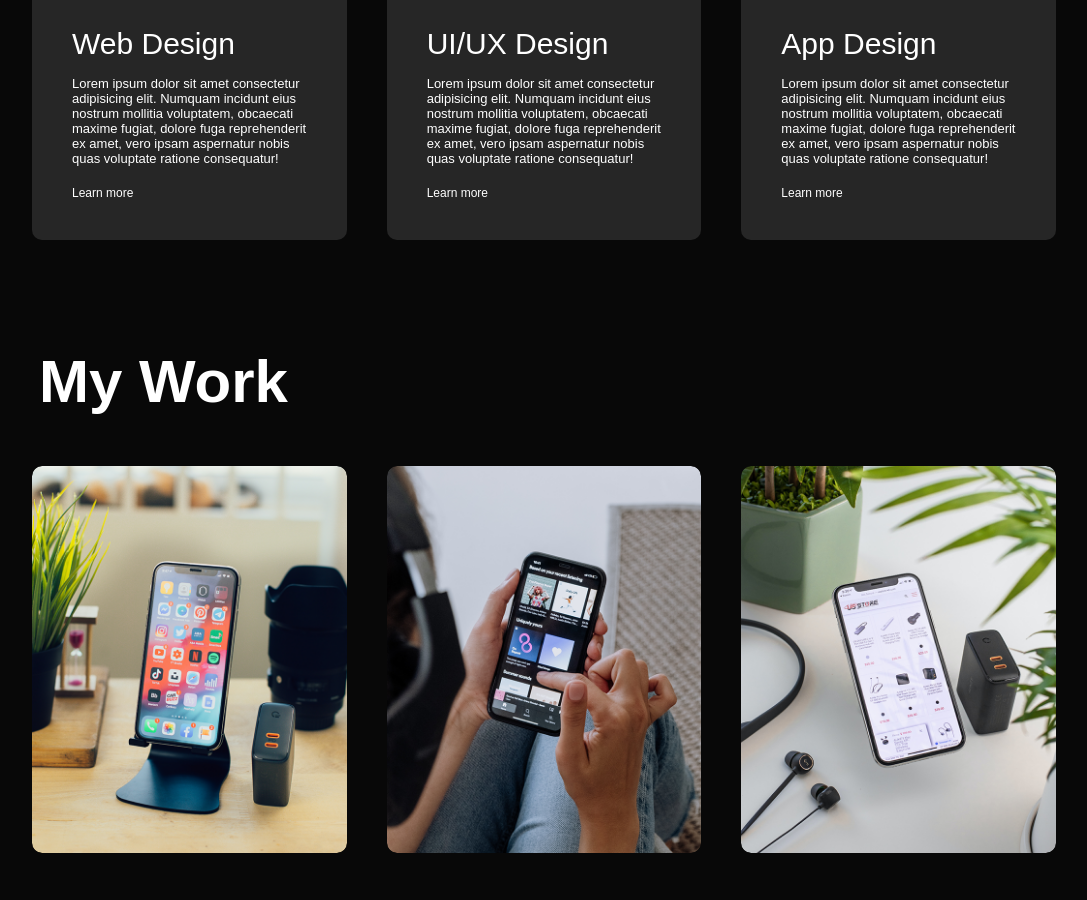
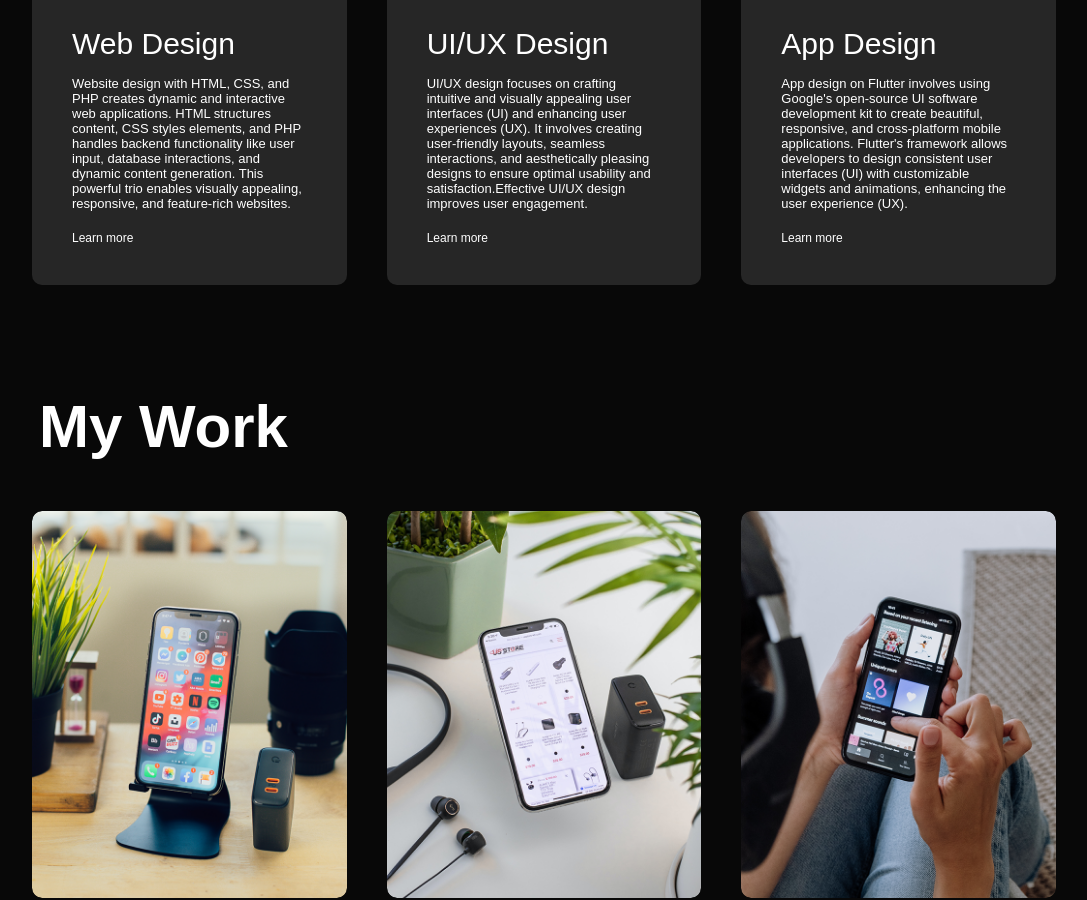
Before and after one commit to sumitjha2001/Portfolio, a plain HTML site: page index.html in a window 1280 px wide. Shown: the part 1859-2759 px from the top of the page, without its empty margins (96-1183 px from the left). Drawn offline with Linux system fonts and the light colour scheme.

Commit message:
did some changes

```diff
--- a/index.html
+++ b/index.html
@@ -48,18 +48,20 @@
                         <ul>
                             <Li><span>Web Development</span><br>Web App Development</Li>
                             <Li><span>App Development</span><br>Building Android</Li>
-                            <Li><span>Language</span><br>JAVA, C / C++</Li>
-                            <Li><span>Technical Proficiencies</span><br>Data Structures & Algorithms</Li>
+                            <Li><span>Language</span><br>JAVA / HTML / CSS / JavaScript</Li>
+                            <Li><span>Framework</span><br>JQuery / BootStrap</Li>
                             <Li><span>Database Management</span><br>SQL / MySQL / MongoDB / PHP-xampp</Li>
                             <Li><span>Microsoft Office</span><br>Powerpoint / Excel / Word / Outllook</Li>
                             <Li><span>Developer Tools</span><br>GIT / VS Code / Visual Studio / IntelliJ / Canva</Li>
-                            <Li><span>Course Curriculum</span><br>Data structure and algorithm, Computer Network, DBMS, Operating System</Li>
+                            <Li><span>Course Curriculum</span><br>Data Structure and Algorithm, Computer Network, DBMS, Operating System</Li>
                         </ul>
                     </div>
+
                     <div class="tab-contents" id="experience">
                         <ul>
-                            <Li><span>CodeClause</span><br>Java Development Intern (Current)</Li>
+                            <Li><span>CodeClause</span><br>Java Development Intern</Li>
                             <Li><span>Inxee System Private limited</span><br> Web Service Development Intern (Summer Internship 2023)</Li>
+                            <Li><span>Speak-up World Foundation</span><br>NGO Intern</Li>
                         </ul>
                     </div>
                     <div class="tab-contents" id="education">
@@ -82,28 +84,19 @@
             <div>
                 <i class="fa-sharp fa-solid fa-laptop-code"></i>
                 <h2>Web Design</h2>
-                <p> Lorem ipsum dolor sit amet consectetur adipisicing elit.
-                     Numquam incidunt eius nostrum mollitia voluptatem, obcaecati maxime fugiat,
-                     dolore fuga reprehenderit ex amet, vero ipsam aspernatur nobis quas voluptate
-                      ratione consequatur!</p>
+                <p> Website design with HTML, CSS, and PHP creates dynamic and interactive web applications. HTML structures content, CSS styles elements, and PHP handles backend functionality like user input, database interactions, and dynamic content generation. This powerful trio enables visually appealing, responsive, and feature-rich websites.</p>
                       <a href="#">Learn more</a>
             </div>
             <div>
                 <i class="fa-regular fa-crop-simple"></i>
                 <h2>UI/UX Design</h2>
-                <p> Lorem ipsum dolor sit amet consectetur adipisicing elit.
-                     Numquam incidunt eius nostrum mollitia voluptatem, obcaecati maxime fugiat,
-                     dolore fuga reprehenderit ex amet, vero ipsam aspernatur nobis quas voluptate
-                      ratione consequatur!</p>
+                <p>UI/UX design focuses on crafting intuitive and visually appealing user interfaces (UI) and enhancing user experiences (UX). It involves creating user-friendly layouts, seamless interactions, and aesthetically pleasing designs to ensure optimal usability and satisfaction.Effective UI/UX design improves user engagement.</p>
                       <a href="#">Learn more</a>
             </div>
             <div>
                 <i class="fa-brands fa-app-store"></i>
                 <h2>App Design</h2>
-                <p> Lorem ipsum dolor sit amet consectetur adipisicing elit.
-                     Numquam incidunt eius nostrum mollitia voluptatem, obcaecati maxime fugiat,
-                     dolore fuga reprehenderit ex amet, vero ipsam aspernatur nobis quas voluptate
-                      ratione consequatur!</p>
+                <p>App design on Flutter involves using Google's open-source UI software development kit to create beautiful, responsive, and cross-platform mobile applications. Flutter's framework allows developers to design consistent user interfaces (UI) with customizable widgets and animations, enhancing the user experience (UX).</p>
                       <a href="#">Learn more</a>
             </div>
 
@@ -118,27 +111,25 @@
            <div class="work">
                 <img src="images/work-1.png">
                 <div class="layer">
-                    <h3>Social Media App</h3>
-                    <p>The app connects you to the talented people around the world.
-                    Download it from playstore.</p>
-                    <a href="#"><i class="fa-solid fa-arrow-up-right-from-square"></i></a>
+                    <h3>Inventory Management System (Web-Based)</h3>
+                    <p>An inventory management system is a software tool used by businesses to track and manage their stock of goods, helping optimize inventory levels, streamline operations, and ensure efficient supply chain management. </p>
+                    <a href="https://github.com/sumitjha2001/Inventory-management-system"><i class="fa-solid fa-arrow-up-right-from-square"></i></a>
+                </div>
+           </div>
+           <div class="work">
+                 <img src="images/work-3.png">
+                 <div class="layer">
+                    <h3>E-Commerce Website</h3>
+                    <p>An E-commerce website is an online platform for Fruits that allows businesses to sell fruits to customers over the internet. It enables users to browse, select, and purchase items conveniently from the comfort of their homes.</p>
+                    <a href="https://github.com/sumitjha2001/E-Commerce_Fruit_Market"><i class="fa-solid fa-arrow-up-right-from-square"></i></a>
                 </div>
            </div>
            <div class="work">
                  <img src="images/work-2.png">
                  <div class="layer">
-                    <h3>Music Player App</h3>
-                    <p>The app connects you to the talented people around the world.
-                    Download it from playstore.</p>
-                    <a href="#"><i class="fa-solid fa-arrow-up-right-from-square"></i></a>
-                </div>
-           </div>
-           <div class="work">
-                 <img src="images/work-3.png">
-                 <div class="layer">
-                    <h3>Shopping App</h3>
-                    <p>The app connects you to the talented people around the world.
-                    Download it from playstore.</p>
+                    <h3>Ticket Booking App</h3>
+                    <p>The app connects you to the book Ticket & travel around the world.
+                    </p>
                     <a href="#"><i class="fa-solid fa-arrow-up-right-from-square"></i></a>
                 </div>
             </div>
@@ -153,13 +144,14 @@
         <div class="row">
             <div class="contact-left">
                 <h1 class="sub-title">Contact Me</h1>
-                <p> <i class="fas fa-paper-plane"></i> contact@example.com</p>
-                <p> <i class="fas fa-phone-square-alt"></i> 0123456789</p>
+                <p> <i class="fas fa-paper-plane"></i> sumitjha.sj2001@gmail.com</p>
+                <p> <i class="fas fa-phone-square-alt"></i> 8448925136</p>
                 <div class="social-icons">
+                   <a href="https://www.linkedin.com/in/sumit-jha-614043ba/"><i class="fa-brands fa-linkedin"></i></a>
+                   <a href="https://github.com/sumitjha2001"><i class="fa-brands fa-github"></i></a>
                    <a href="https://www.facebook.com/"><i class="fa-brands fa-facebook"></i></a>
                    <a href="https://www.twitter.com/"><i class="fa-brands fa-twitter-square"></i></a>
                    <a href="https://www.instagram.com/"><i class="fa-brands fa-instagram"></i></a>
-                   <a href="https://www.linkedin.com/"><i class="fa-brands fa-linkedin"></i></a>
                 </div>
                 <a href="images/my-cv.pdf" download class="btn btn2" >Download CV</a>
             </div>
```
Also changed, not shown: 1 other file.
